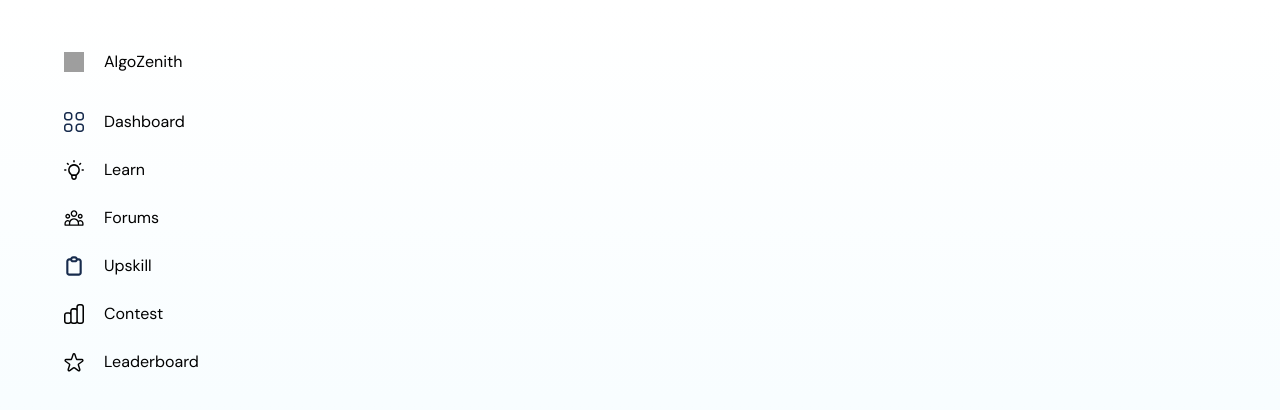
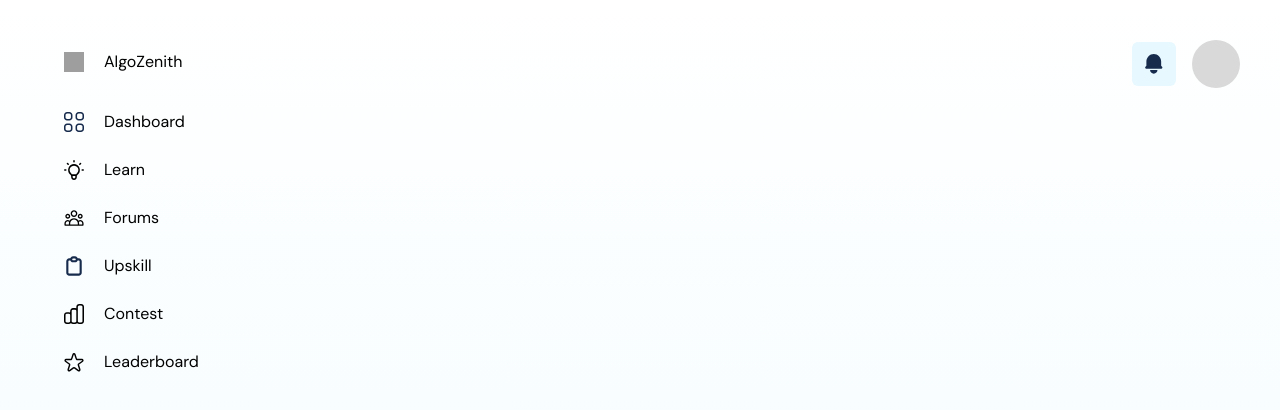
Before and after one commit to abhishekbadole8/dashboard-assigment, a React (Vite) app: page / in a window 1280 px wide. Shown: the top 410 px of the page. Built offline with nearby package versions, Linux system fonts and the light colour scheme; grey boxes are pictures that could not be loaded.

Commit message:
feat: Header created

```diff
--- /dev/null
+++ b/src/components/Header.jsx
@@ -0,0 +1,15 @@
+import React from 'react'
+import { icons } from '../constants'
+
+export default function Header() {
+    return (
+        <header className='flex items-center gap-4 justify-end'>
+            <div className='p-3 rounded-md bg-[#E7F8FF]'>
+                <img src={icons.bell} alt="icon" className='w-5 h-5' />
+            </div>
+            <div className='rounded-full w-12 h-12 bg-[#D9D9D9]'>
+                {/* Profile Photo Here */}
+            </div>
+        </header>
+    )
+}
--- a/src/constants/icons.js
+++ b/src/constants/icons.js
@@ -8,6 +8,7 @@ import star from "../assets/icons/star.svg";
 import growth from "../assets/icons/growth.svg";
 import clipboard from "../assets/icons/clipboard.svg";
 import clock from "../assets/icons/clock.svg";
+import bell from "../assets/icons/bell.svg";
 
 export default {
   menu,
@@ -20,4 +21,5 @@ export default {
   clipboard,
   clock,
   calendar,
+  bell
 };
--- a/src/pages/UpSkill.jsx
+++ b/src/pages/UpSkill.jsx
@@ -1,10 +1,16 @@
 import React from "react";
 import Aside from "../components/Aside";
+import Header from "../components/Header";
 
 export default function UpSkill() {
   return (
-    <div className="w-full h-full ">
+    <div className="w-full h-full flex">
       <Aside />
+
+      {/* Main */}
+      <main className="w-full">
+        <Header />
+      </main>
     </div>
   );
 }
```
Also changed, not shown: src/assets/icons/bell.svg (added).
